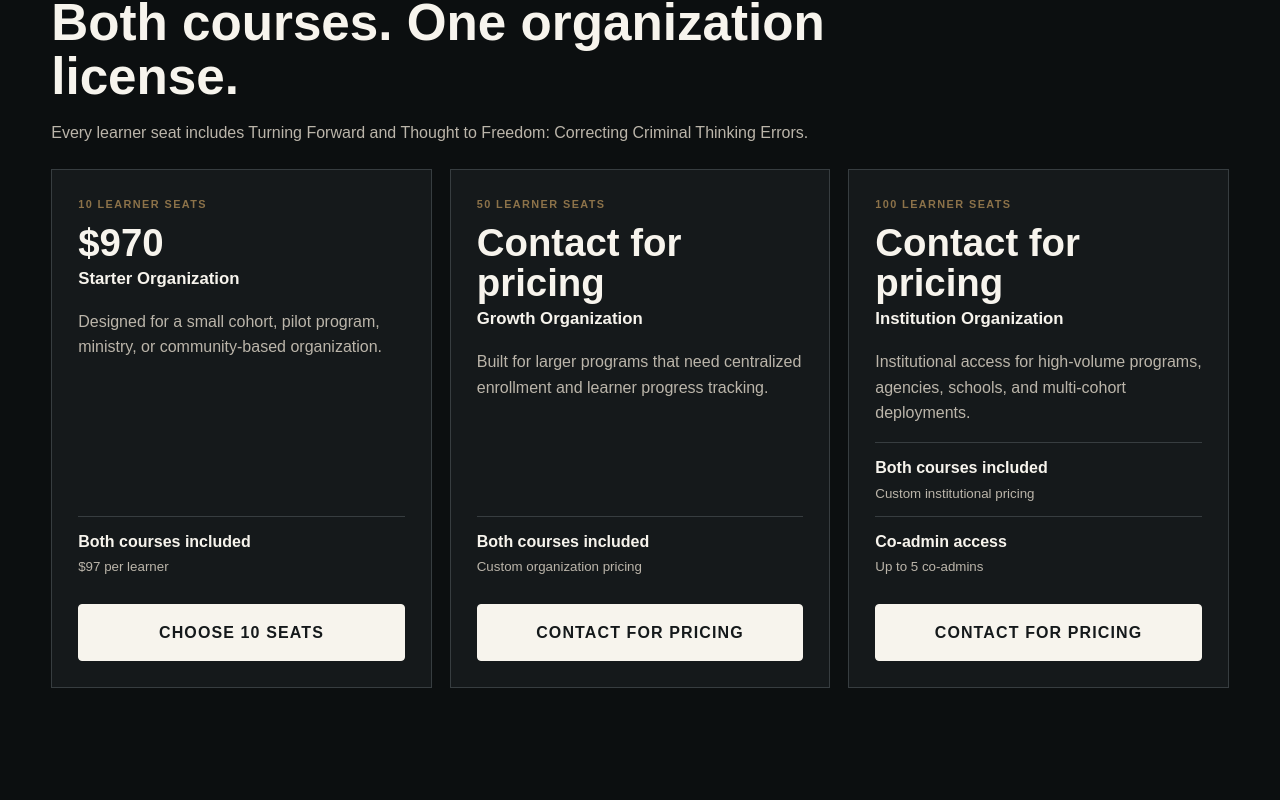
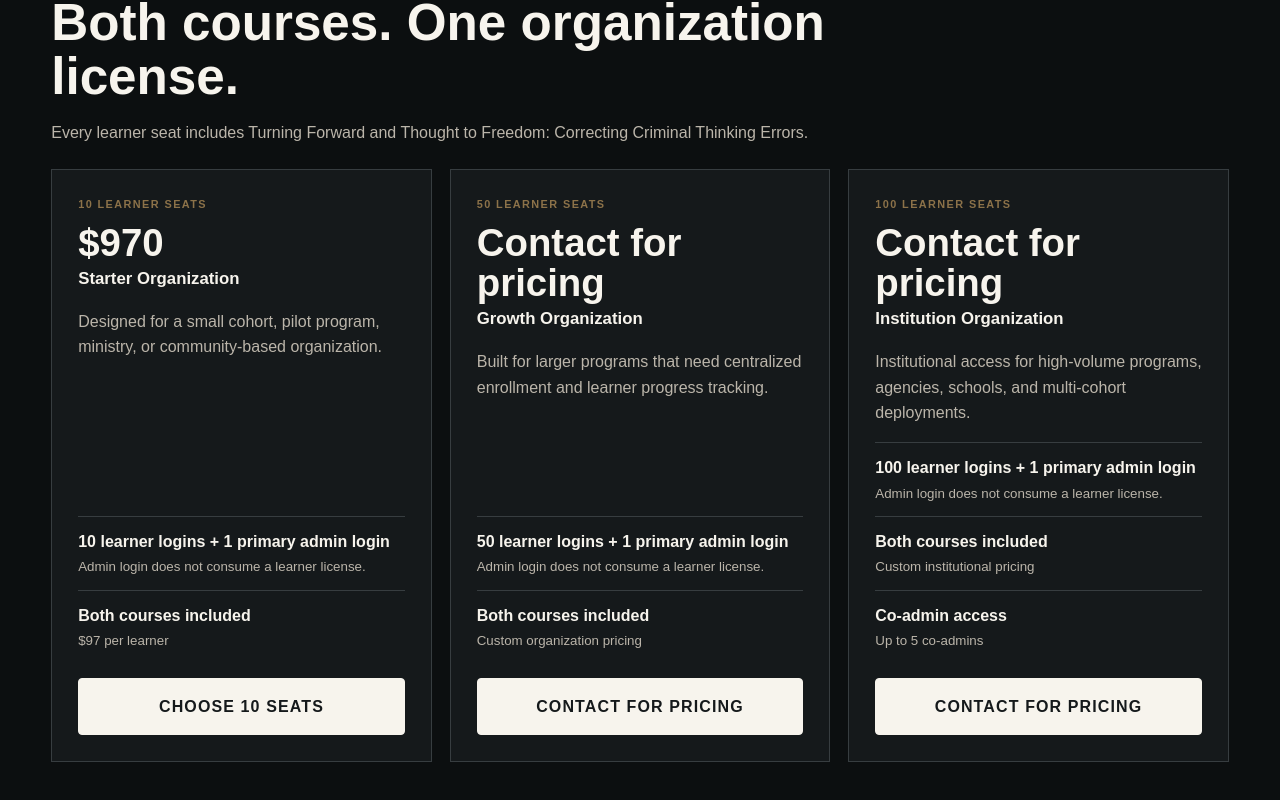
Before and after one commit to riversantoine93-dotcom/TCF-Learn, a Next.js app: page /login in a window 1280 px wide. Shown: the part 993-1793 px from the top of the page. Built offline with nearby package versions, Linux system fonts and the light colour scheme; no server answers.

Commit message:
Show separate admin license in seat packages

```diff
--- a/app/login/page.tsx
+++ b/app/login/page.tsx
@@ -216,6 +216,10 @@ export default function Login() {
                   <strong>{plan.label}</strong>
                   <p>{plan.description}</p>
                   <div className="seat-card-detail">
+                    <b>{plan.seats} learner logins + {plan.adminLicenses} primary admin login</b>
+                    <small>Admin login does not consume a learner license.</small>
+                  </div>
+                  <div className="seat-card-detail">
                     <b>Both courses included</b>
                     <small>{plan.perSeatLabel}</small>
                   </div>
```
